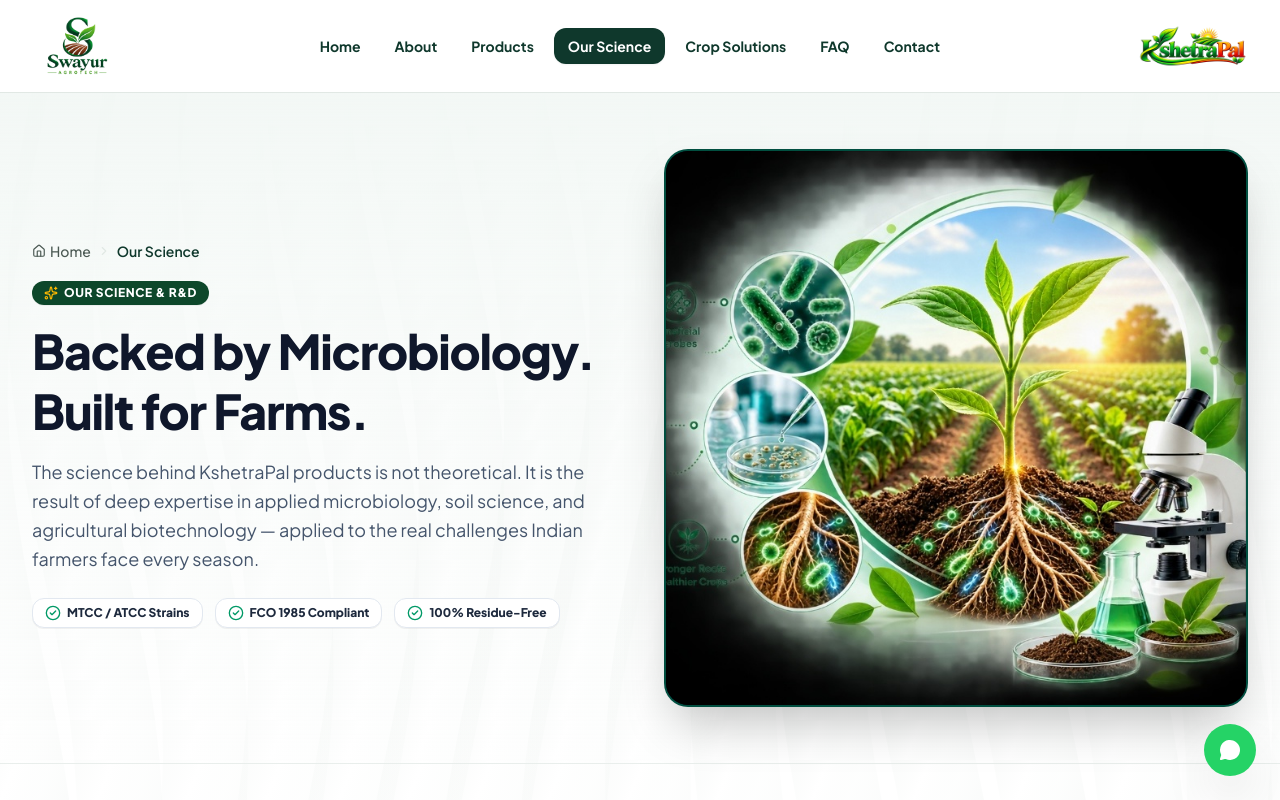
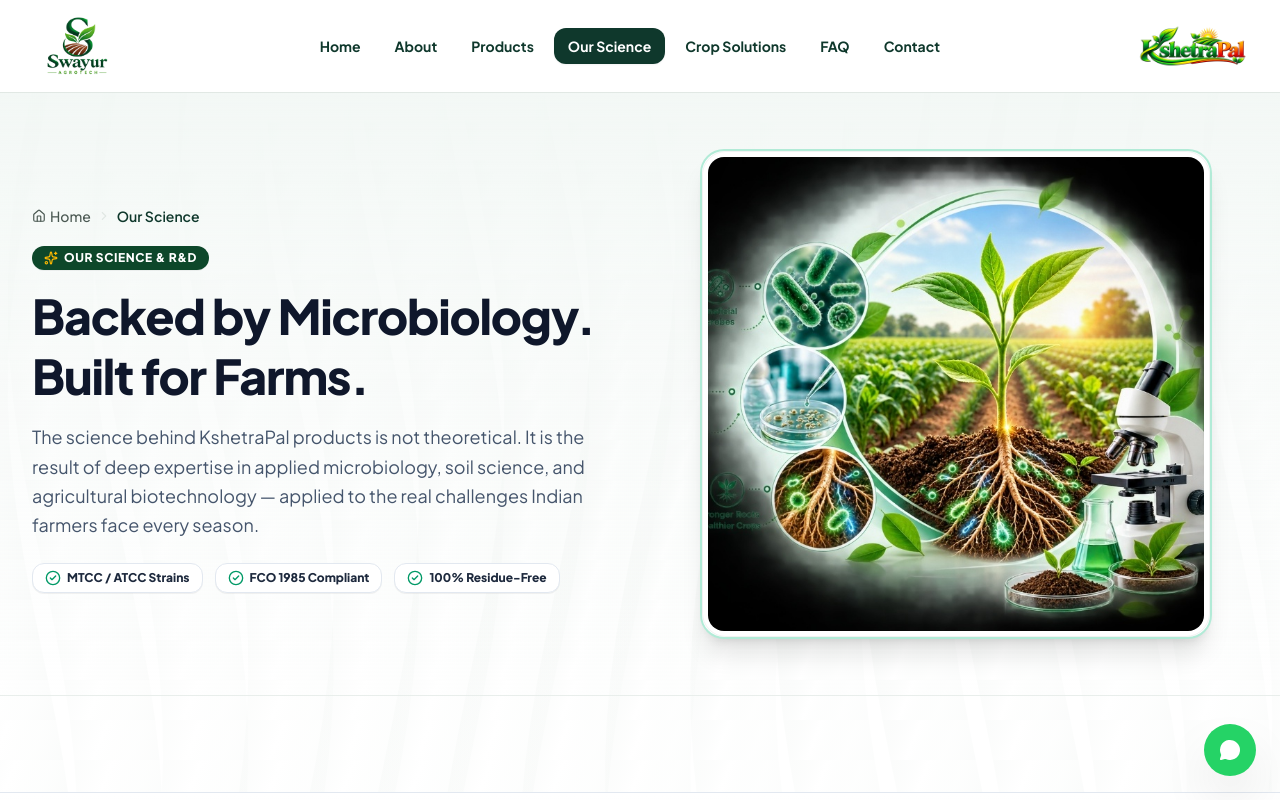
Before and after one commit to dakshsoni1005/Swayur_Website, a Next.js app: page /our-science in a window 1280 px wide. Shown: the top 800 px of the page. Built offline with nearby package versions, Linux system fonts and the light colour scheme; no server answers.

Commit message:
fix: update science hero image container to white background

```diff
--- a/src/app/our-science/page.tsx
+++ b/src/app/our-science/page.tsx
@@ -91,16 +91,16 @@
 
             {/* Right Column: User Science Microbiology Asset Illustration */}
             <div className="lg:col-span-6 flex justify-center">
-              <div className="relative w-full rounded-3xl overflow-hidden shadow-2xl border-2 border-emerald-500/40 group bg-slate-950">
+              <div className="relative w-full max-w-lg rounded-3xl overflow-hidden shadow-xl border-2 border-emerald-500/30 group bg-white p-1.5">
                 <Image
                   src="/images/science/microbiology-science-hero.jpg"
                   alt="Swayur Agrotech Applied Microbiology & Soil Science"
-                  width={800}
-                  height={540}
+                  width={714}
+                  height={682}
                   priority
-                  className="w-full h-auto object-cover transition-transform duration-500 group-hover:scale-105"
+                  className="w-full h-auto object-contain rounded-2xl transition-transform duration-500 group-hover:scale-105"
                 />
-                <div className="absolute inset-0 ring-1 ring-inset ring-black/10 rounded-3xl pointer-events-none" />
+                <div className="absolute inset-0 ring-1 ring-inset ring-black/5 rounded-3xl pointer-events-none" />
               </div>
             </div>
           </div>
```
